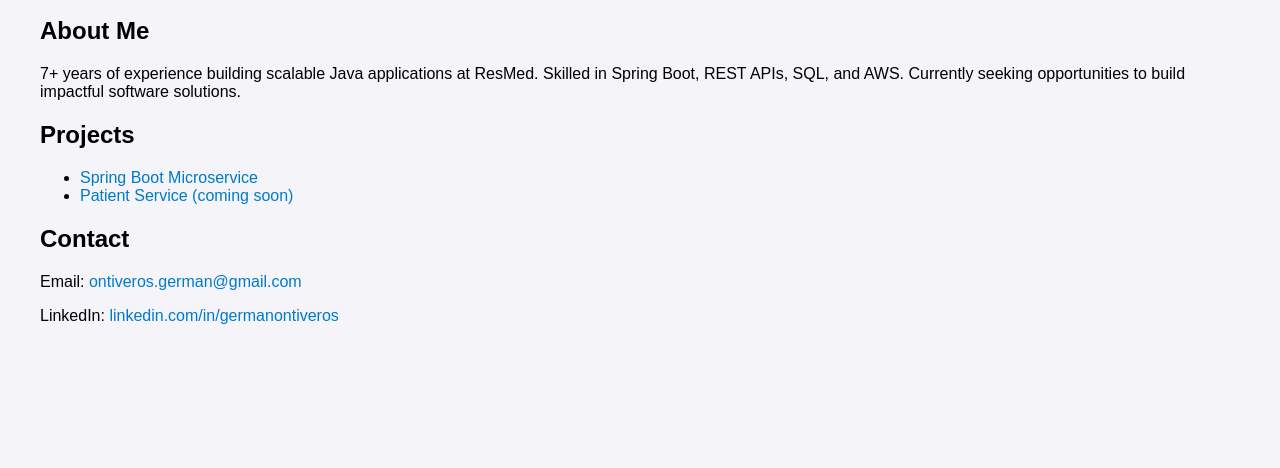
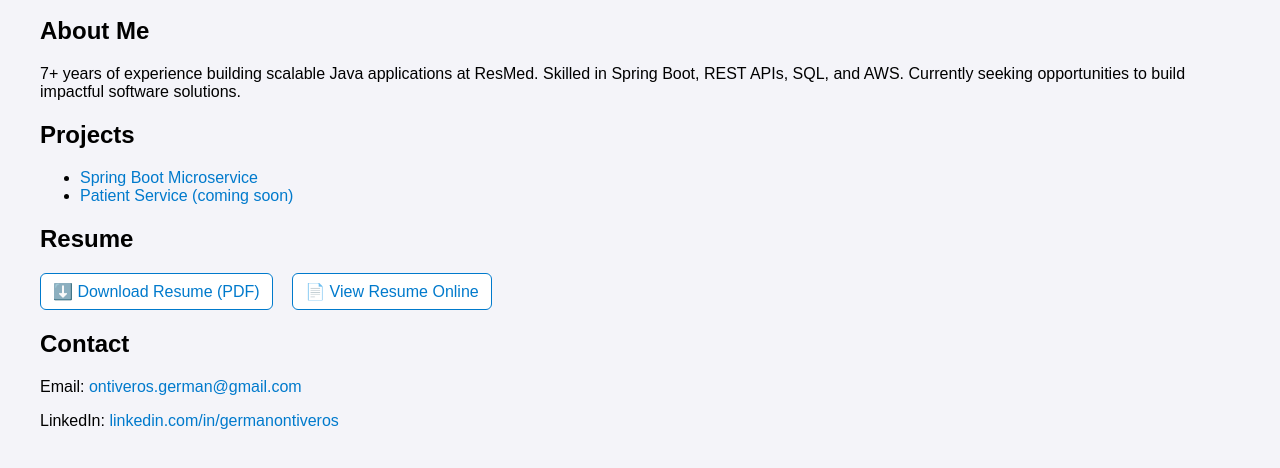
Before and after one commit to ontiverosgerman/ontiverosgerman.github.io, a plain HTML site: page index.html in a window 1280 px wide. Shown: the part 120-588 px from the top of the page. Drawn offline with Linux system fonts and the light colour scheme.

Commit message:
added resume

```diff
--- a/index.html
+++ b/index.html
@@ -10,6 +10,19 @@
     .section { margin-bottom: 20px; }
     a { color: #007acc; text-decoration: none; }
     a:hover { text-decoration: underline; }
+    .resume-links a {
+      display: inline-block;
+      margin-right: 15px;
+      padding: 8px 12px;
+      border: 1px solid #007acc;
+      border-radius: 6px;
+      background: #fff;
+      transition: background 0.2s ease;
+    }
+    .resume-links a:hover {
+      background: #007acc;
+      color: #fff;
+    }
   </style>
 </head>
 <body>
@@ -30,6 +43,15 @@
     </ul>
   </div>
 
+  <!-- Resume Section -->
+  <div class="section">
+    <h2>Resume</h2>
+    <div class="resume-links">
+      <a href="German_Ontiveros_Resume.pdf" download>⬇️ Download Resume (PDF)</a>
+      <a href="German_Ontiveros_Resume.pdf" target="_blank">📄 View Resume Online</a>
+    </div>
+  </div>
+
   <div class="section">
     <h2>Contact</h2>
     <p>Email: <a href="mailto:ontiveros.german@gmail.com">ontiveros.german@gmail.com</a></p>
```
Also changed, not shown: 1 other file.
